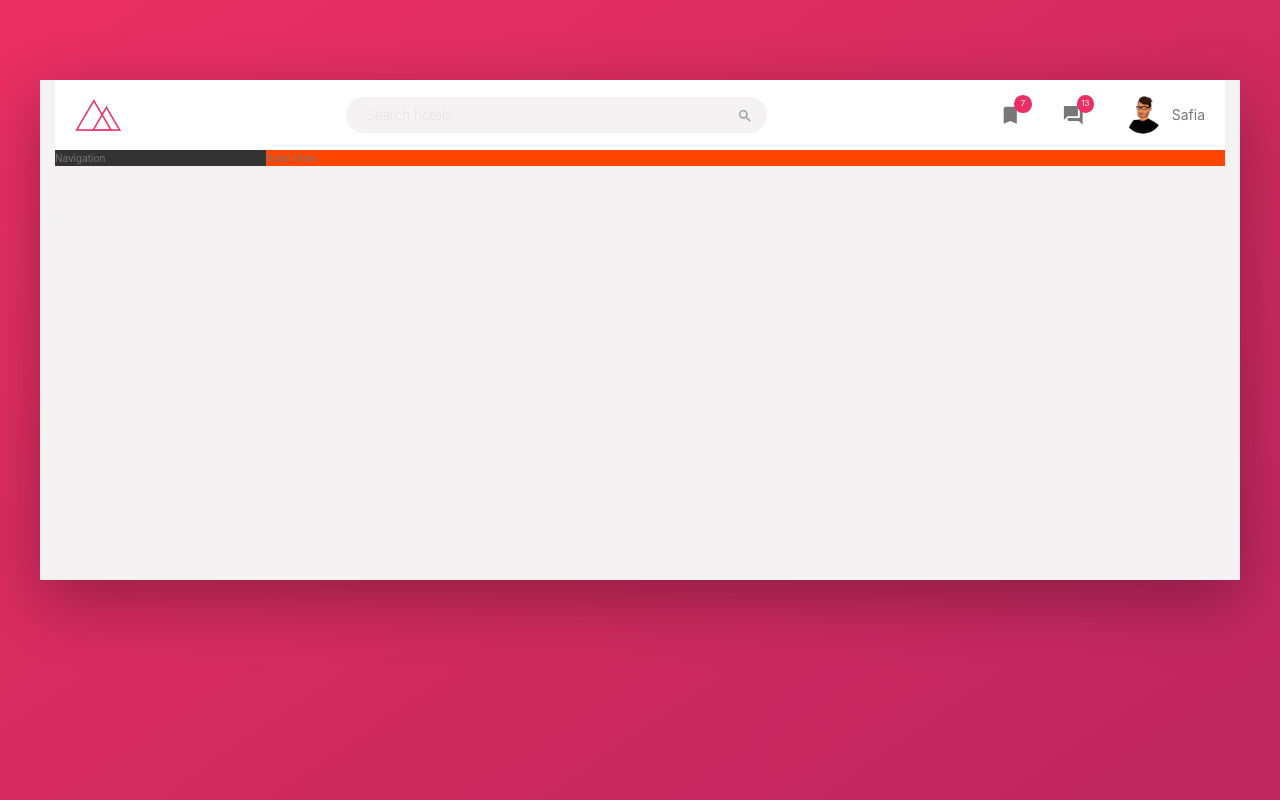
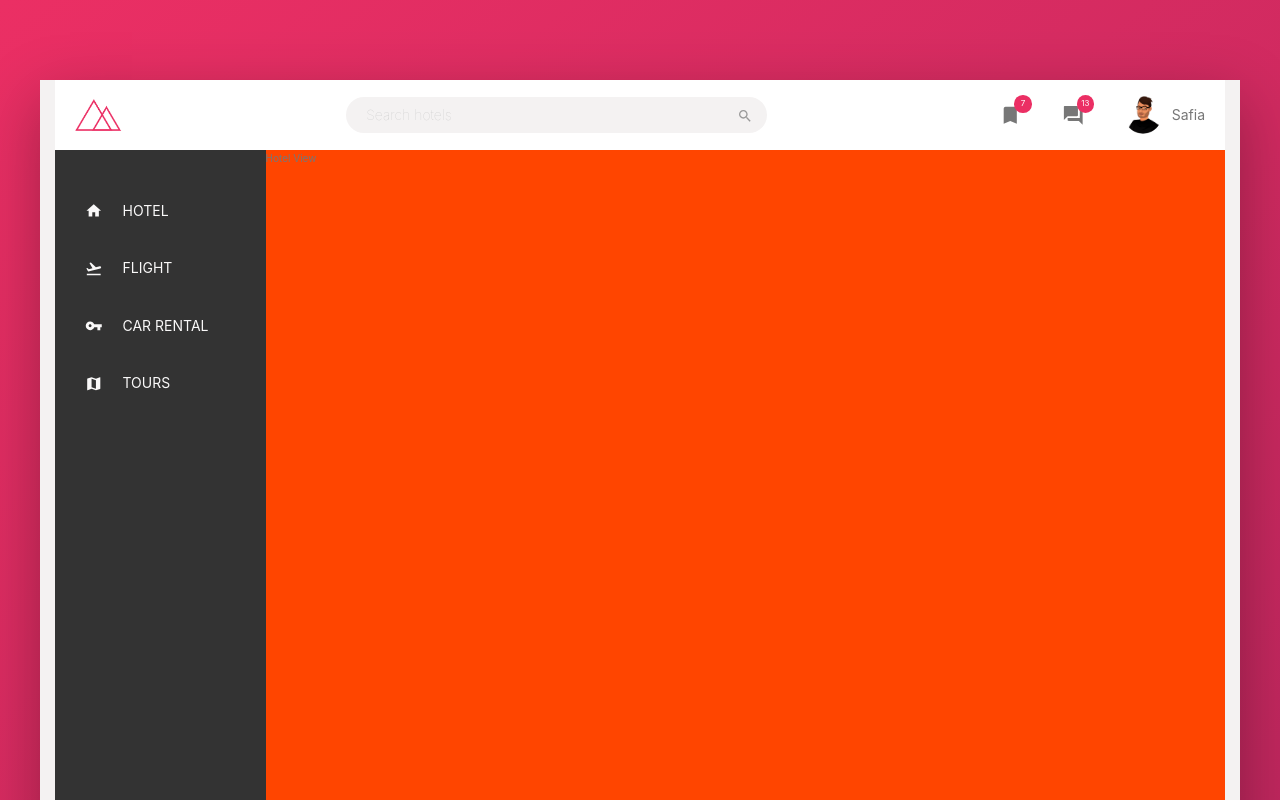
Before and after one commit to mohammadsafia/trilloflexbox, a React (Create React App) app: page / in a window 1280 px wide. Shown: the top 800 px of the page. Built offline with nearby package versions, Linux system fonts and the light colour scheme; the HTML template or start-up script is replaced by a standard one.

Commit message:
Make Sidebar

```diff
--- a/package.json
+++ b/package.json
@@ -11,6 +11,7 @@
     "react": "^16.12.0",
     "react-dom": "^16.12.0",
     "react-icons": "^3.8.0",
+    "react-router-dom": "^5.1.2",
     "react-scripts": "3.3.0",
     "reactstrap": "^8.2.0"
   },
--- a/src/App.js
+++ b/src/App.js
@@ -1,4 +1,5 @@
 import React from "react";
+import { BrowserRouter } from "react-router-dom";
 import Header from "./components/header/header.component";
 import SideBar from "./components/sidebar/sidebar.component";
 import Main from "./components/main/main.component";
@@ -6,6 +7,7 @@ import "./App.scss";
 
 function App() {
   return (
+    <BrowserRouter>
       <div className="container">
         <Header />
         <div className="content">
@@ -13,6 +15,7 @@ function App() {
           <Main />
         </div>
       </div>
+    </BrowserRouter>
   );
 }
 
--- a/src/components/base/_components.scss
+++ b/src/components/base/_components.scss
@@ -99,3 +99,71 @@
     margin-right: 1rem;
   }
 }
+
+////////////////////////
+//Side Navigation
+
+.side-nav {
+  font-size: 1.4rem;
+  list-style: none;
+  margin-top: 3.5rem;
+  &__item {
+    position: relative;
+    &:not(:last-child) {
+      margin-bottom: 0.5rem;
+    }
+  }
+
+  &__item::before,
+  &__item--active::before {
+    content: "";
+    position: absolute;
+    top: 0;
+    left: 0;
+    height: 100%;
+    width: 3px;
+    background-color: var(--color-primary);
+    transform: scaleY(0);
+    // transform-origin: center;
+    transition: transform 0.2s, width 0.4s cubic-bezier(1, 0.03, 0, 1.04) 0.2s,
+      backgroun-color 0.1s;
+  }
+
+  &__item:hover::before {
+    transform: scaleY(1);
+    width: 100%;
+  }
+  &__item:active::before {
+    background-color: var(--color-primary-light);
+  }
+
+  &__link:link,
+  &__link:visited {
+    color: var(--color-grey-light-1);
+    text-decoration: none;
+    text-transform: uppercase;
+    display: block;
+    padding: 1.5rem 3rem;
+    display: flex;
+    align-items: center;
+    z-index: 10;
+    position: relative;
+  }
+
+  &__icon {
+    width: 1.75rem;
+    height: 1.75rem;
+    fill: currentColor;
+    margin-right: 2rem;
+  }
+}
+
+////////////////////////
+//Legal text
+
+.legal {
+  font-size: 1.2rem;
+  text-align: center;
+  padding: 2.5rem;
+  color: var(--color-grey-light-4);
+}
--- a/src/components/base/_layout.scss
+++ b/src/components/base/_layout.scss
@@ -23,11 +23,14 @@
 .sidebar {
   background-color: var(--color-grey-dark-1);
   flex: 0 0 18%;
+  display: flex;
+  flex-direction: column;
+  justify-content: space-between;
 }
 
 .hotel-view {
   background-color: #fff;
-
+  height: 80rem;
   flex: 1;
   background-color: orangered;
 }
--- a/src/components/sidebar/sidebar.component.jsx
+++ b/src/components/sidebar/sidebar.component.jsx
@@ -1,6 +1,39 @@
 import React from "react";
+import { MdFlightTakeoff, MdVpnKey, MdHome, MdMap } from "react-icons/md";
+import { Link } from "react-router-dom";
 const SideBar = () => {
-  return <nav className="sidebar">Navigation</nav>;
+  return (
+    <nav className="sidebar">
+      <ul className="side-nav">
+        <li className="side-nav__item side-nav__item--active">
+          <Link to="/" className="side-nav__link ">
+            <MdHome className="side-nav__icon" />
+            <span>Hotel</span>
+          </Link>
+        </li>
+        <li className="side-nav__item">
+          <Link to="/" className="side-nav__link">
+            <MdFlightTakeoff className="side-nav__icon" />
+            <span>Flight</span>
+          </Link>
+        </li>
+        <li className="side-nav__item">
+          <Link to="/" className="side-nav__link">
+            <MdVpnKey className="side-nav__icon" />
+            <span>Car rental</span>
+          </Link>
+        </li>
+        <li className="side-nav__item">
+          <Link to="/" className="side-nav__link">
+            <MdMap className="side-nav__icon" />
+            <span>Tours</span>
+          </Link>
+        </li>
+      </ul>
+
+      <div className="legal">&copy;2019 by trillo rights reserved.</div>
+    </nav>
+  );
 };
 
 export default SideBar;
```
Also changed, not shown: 1 other file (tests, documents, lock files or other folders). Lines whose indentation alone changed are shown as unchanged.
